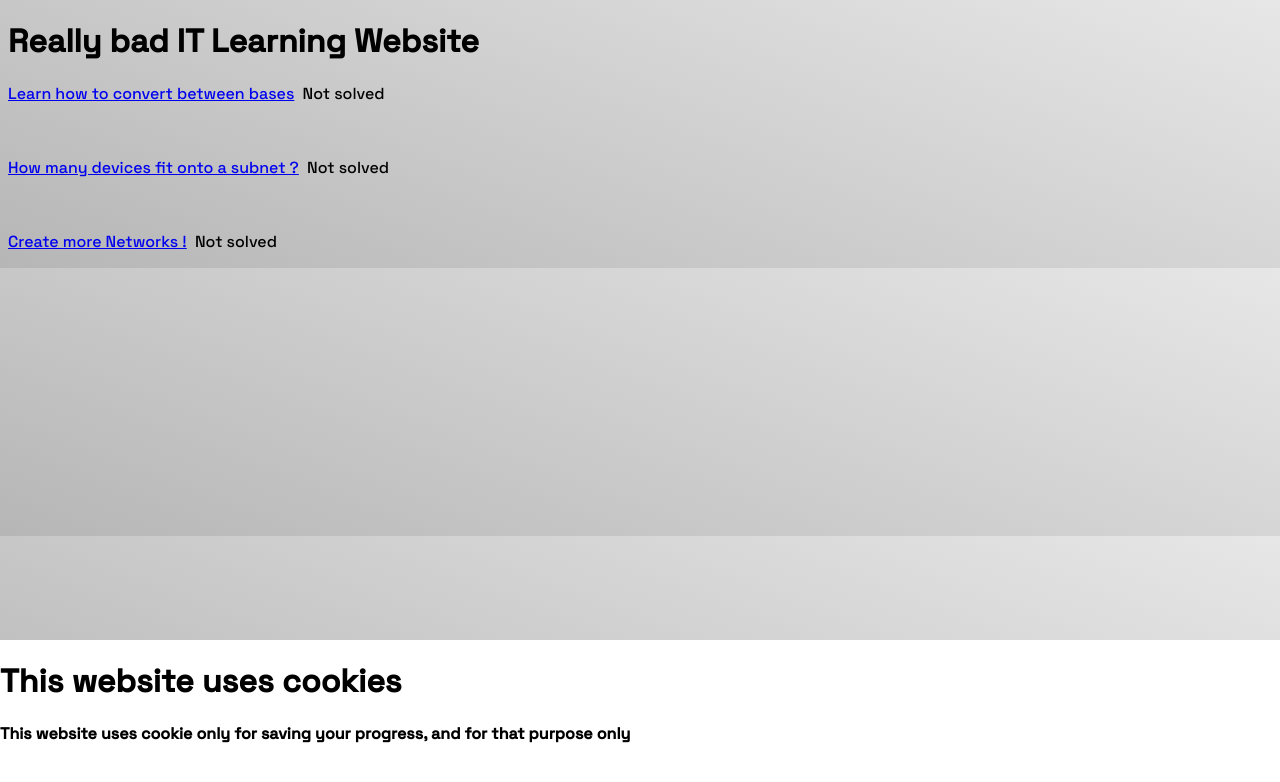
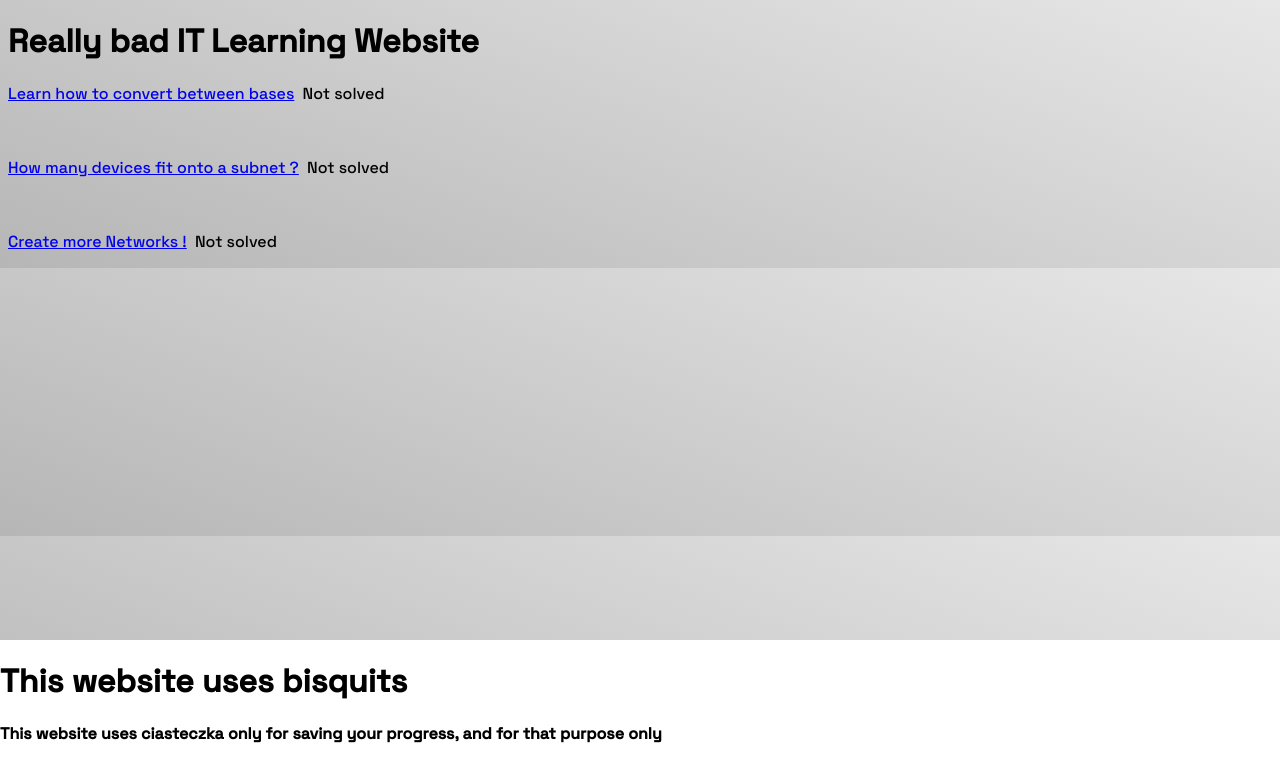
Before and after one commit to im23b-cieslika/im23b-cieslika.github.io, a plain HTML site: page NoBINEx/index.html in a window 1280 px wide. Drawn offline with Linux system fonts and the light colour scheme.

Commit message:
Update index.html

```diff
--- a/NoBINEx/index.html
+++ b/NoBINEx/index.html
@@ -72,8 +72,8 @@ font-family: 'Space Grotesk', sans-serif;
     <br>
     <p><a href="subnetzmaske.html">Create more Networks !</a>&nbsp;&nbsp;<span id="sns">Not solved</span></p>
     <div style="height: 20%;width: 100%;position: absolute;bottom: 0px;left: 0px;background-color: white;">
-        <h1>This website uses cookies</h1>
-        <h4>This website uses cookie only for saving your progress, and for that purpose only</h4>
+        <h1>This website uses bisquits</h1>
+        <h4>This website uses ciasteczka only for saving your progress, and for that purpose only</h4>
     </div>
 </body>
 </html>
```
